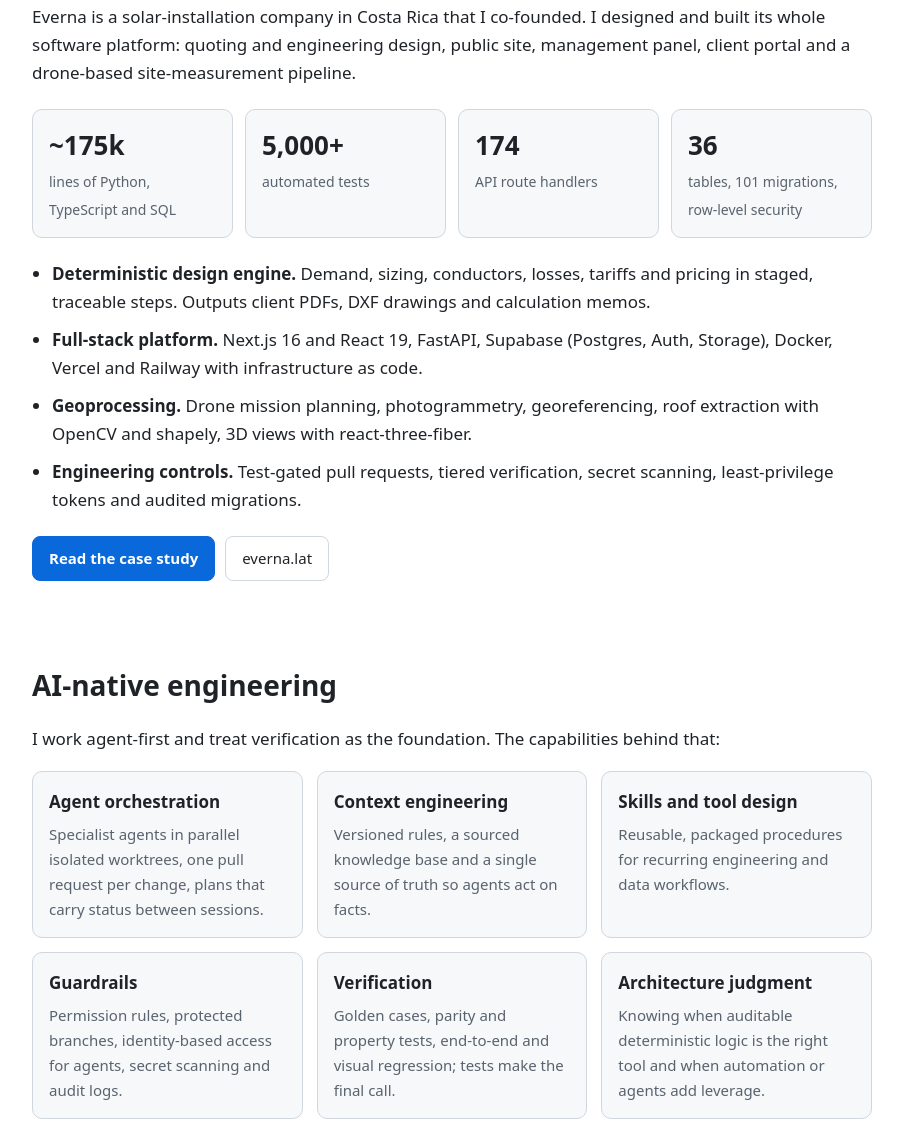
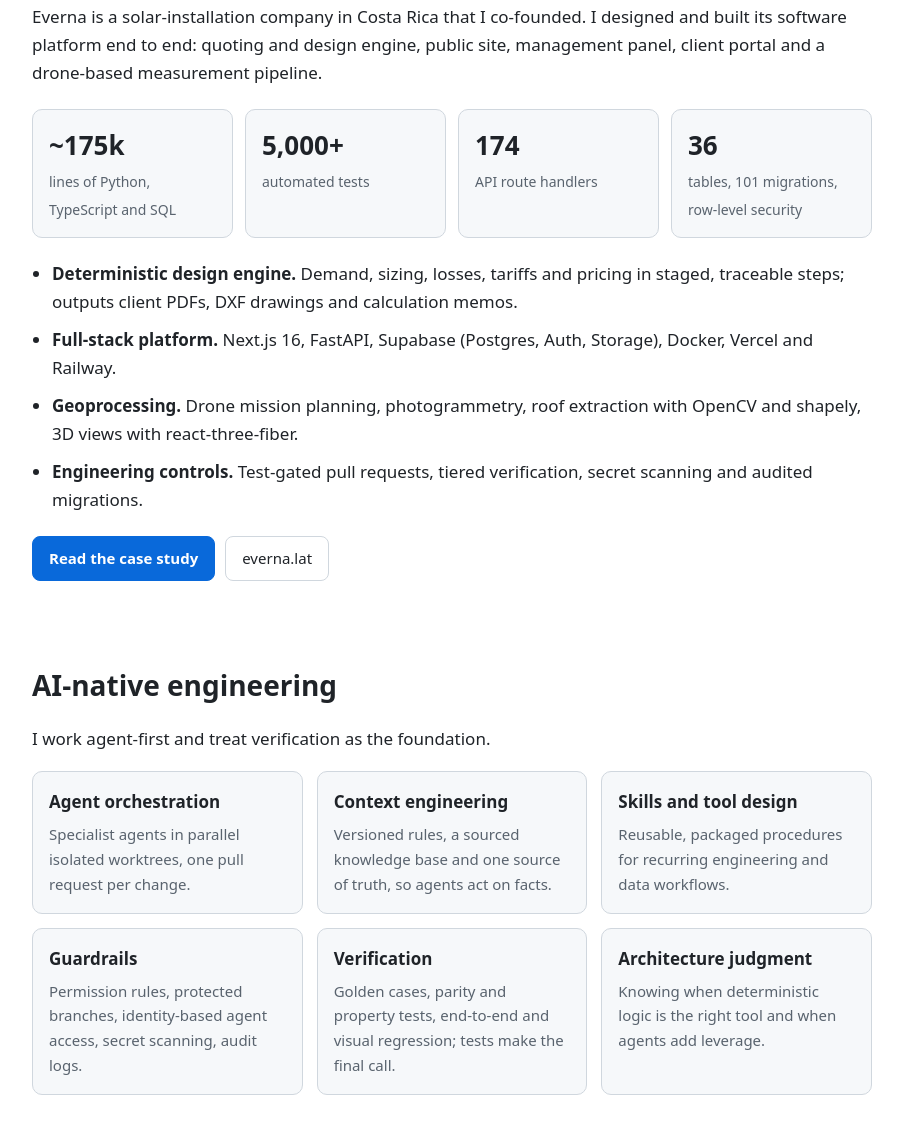
Before and after one commit to andreyques41/andreyques41.github.io, a plain HTML site: page index.html in a window 1280 px wide. Shown: the part 529-1651 px from the top of the page, without its empty margins (188-1091 px from the left). Drawn offline with Linux system fonts and the light colour scheme.

Commit message:
Tighten copy: keep the essentials
Co-Authored-By: Claude Sonnet 5.5 <noreply@anthropic.com>
Claude-Session: https://claude.ai/code/session_01SWAXCNes3TL4gfnHtQRe5k

```diff
--- a/index.html
+++ b/index.html
@@ -37,7 +37,7 @@
 
     <section id="everna" class="wrap">
       <h2>Everna: a complete business system</h2>
-      <p>Everna is a solar-installation company in Costa Rica that I co-founded. I designed and built its whole software platform: quoting and engineering design, public site, management panel, client portal and a drone-based site-measurement pipeline.</p>
+      <p>Everna is a solar-installation company in Costa Rica that I co-founded. I designed and built its software platform end to end: quoting and design engine, public site, management panel, client portal and a drone-based measurement pipeline.</p>
       <div class="stats">
         <div><strong>~175k</strong><span>lines of Python, TypeScript and SQL</span></div>
         <div><strong>5,000+</strong><span>automated tests</span></div>
@@ -45,24 +45,24 @@
         <div><strong>36</strong><span>tables, 101 migrations, row-level security</span></div>
       </div>
       <ul class="points">
-        <li><strong>Deterministic design engine.</strong> Demand, sizing, conductors, losses, tariffs and pricing in staged, traceable steps. Outputs client PDFs, DXF drawings and calculation memos.</li>
-        <li><strong>Full-stack platform.</strong> Next.js 16 and React 19, FastAPI, Supabase (Postgres, Auth, Storage), Docker, Vercel and Railway with infrastructure as code.</li>
-        <li><strong>Geoprocessing.</strong> Drone mission planning, photogrammetry, georeferencing, roof extraction with OpenCV and shapely, 3D views with react-three-fiber.</li>
-        <li><strong>Engineering controls.</strong> Test-gated pull requests, tiered verification, secret scanning, least-privilege tokens and audited migrations.</li>
+        <li><strong>Deterministic design engine.</strong> Demand, sizing, losses, tariffs and pricing in staged, traceable steps; outputs client PDFs, DXF drawings and calculation memos.</li>
+        <li><strong>Full-stack platform.</strong> Next.js 16, FastAPI, Supabase (Postgres, Auth, Storage), Docker, Vercel and Railway.</li>
+        <li><strong>Geoprocessing.</strong> Drone mission planning, photogrammetry, roof extraction with OpenCV and shapely, 3D views with react-three-fiber.</li>
+        <li><strong>Engineering controls.</strong> Test-gated pull requests, tiered verification, secret scanning and audited migrations.</li>
       </ul>
       <p><a class="btn primary" href="https://github.com/andreyques41/everna-platform">Read the case study</a> <a class="btn" href="https://everna.lat/en">everna.lat</a></p>
     </section>
 
     <section id="ai" class="wrap">
       <h2>AI-native engineering</h2>
-      <p>I work agent-first and treat verification as the foundation. The capabilities behind that:</p>
+      <p>I work agent-first and treat verification as the foundation.</p>
       <div class="grid">
-        <article><h3>Agent orchestration</h3><p>Specialist agents in parallel isolated worktrees, one pull request per change, plans that carry status between sessions.</p></article>
-        <article><h3>Context engineering</h3><p>Versioned rules, a sourced knowledge base and a single source of truth so agents act on facts.</p></article>
+        <article><h3>Agent orchestration</h3><p>Specialist agents in parallel isolated worktrees, one pull request per change.</p></article>
+        <article><h3>Context engineering</h3><p>Versioned rules, a sourced knowledge base and one source of truth, so agents act on facts.</p></article>
         <article><h3>Skills and tool design</h3><p>Reusable, packaged procedures for recurring engineering and data workflows.</p></article>
-        <article><h3>Guardrails</h3><p>Permission rules, protected branches, identity-based access for agents, secret scanning and audit logs.</p></article>
+        <article><h3>Guardrails</h3><p>Permission rules, protected branches, identity-based agent access, secret scanning, audit logs.</p></article>
         <article><h3>Verification</h3><p>Golden cases, parity and property tests, end-to-end and visual regression; tests make the final call.</p></article>
-        <article><h3>Architecture judgment</h3><p>Knowing when auditable deterministic logic is the right tool and when automation or agents add leverage.</p></article>
+        <article><h3>Architecture judgment</h3><p>Knowing when deterministic logic is the right tool and when agents add leverage.</p></article>
       </div>
     </section>
 
@@ -72,8 +72,8 @@
       <ul class="points">
         <li>Technical lead for a 7+ engineer development effort; recognized as the software and AI reference across a ~40-person organization.</li>
         <li>Built full-stack data-analysis platforms (Python, FastAPI, React, Parquet-based pipelines) and agent ecosystems that generate and validate test content.</li>
-        <li>Orchestrated multi-agent development with isolated workspaces, quality gates and validators; authored reusable agents and skills adopted by the team.</li>
-        <li>Federated a shared monorepo into governed repositories with a schema-validated single source of truth.</li>
+        <li>Multi-agent development with isolated workspaces, quality gates and validators; reusable agents and skills adopted by the team.</li>
+        <li>Federated a shared monorepo into governed repositories with a schema-validated source of truth.</li>
       </ul>
     </section>
 
```
